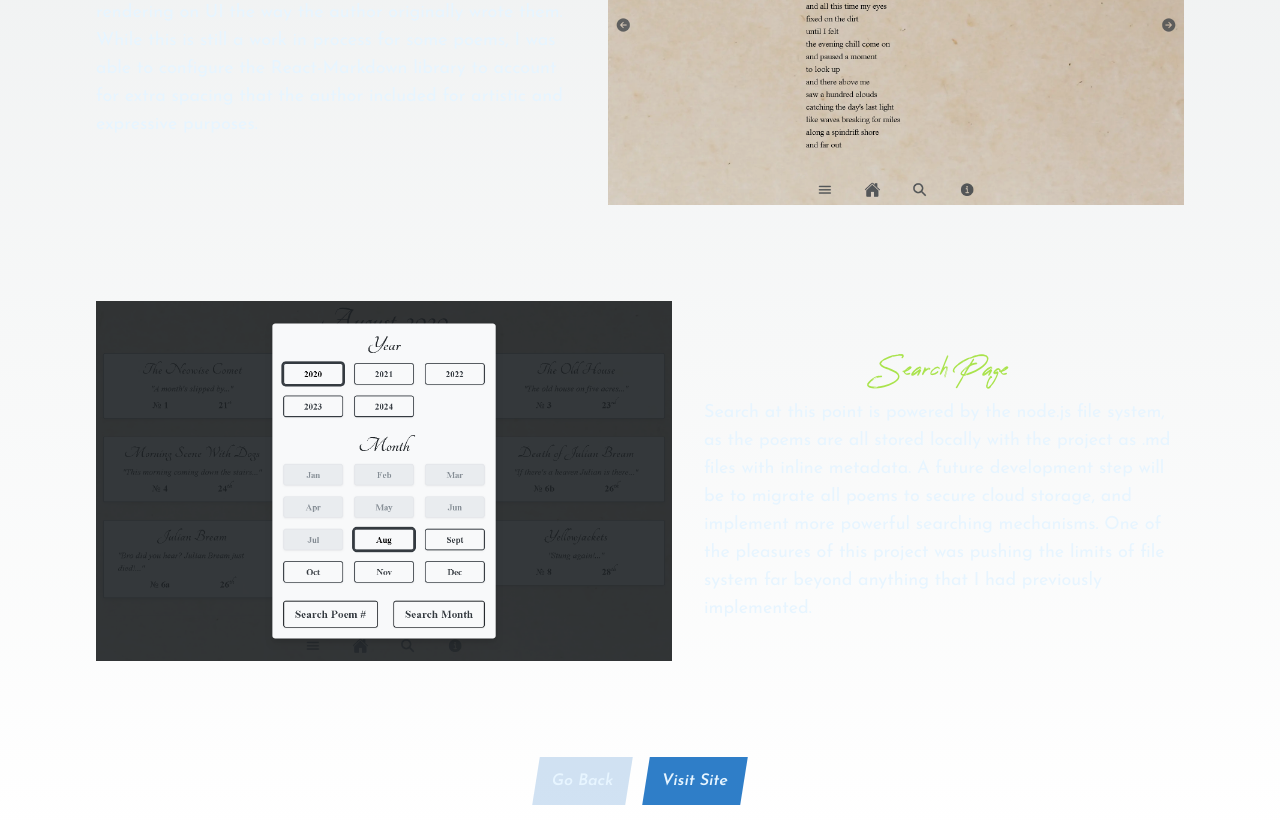
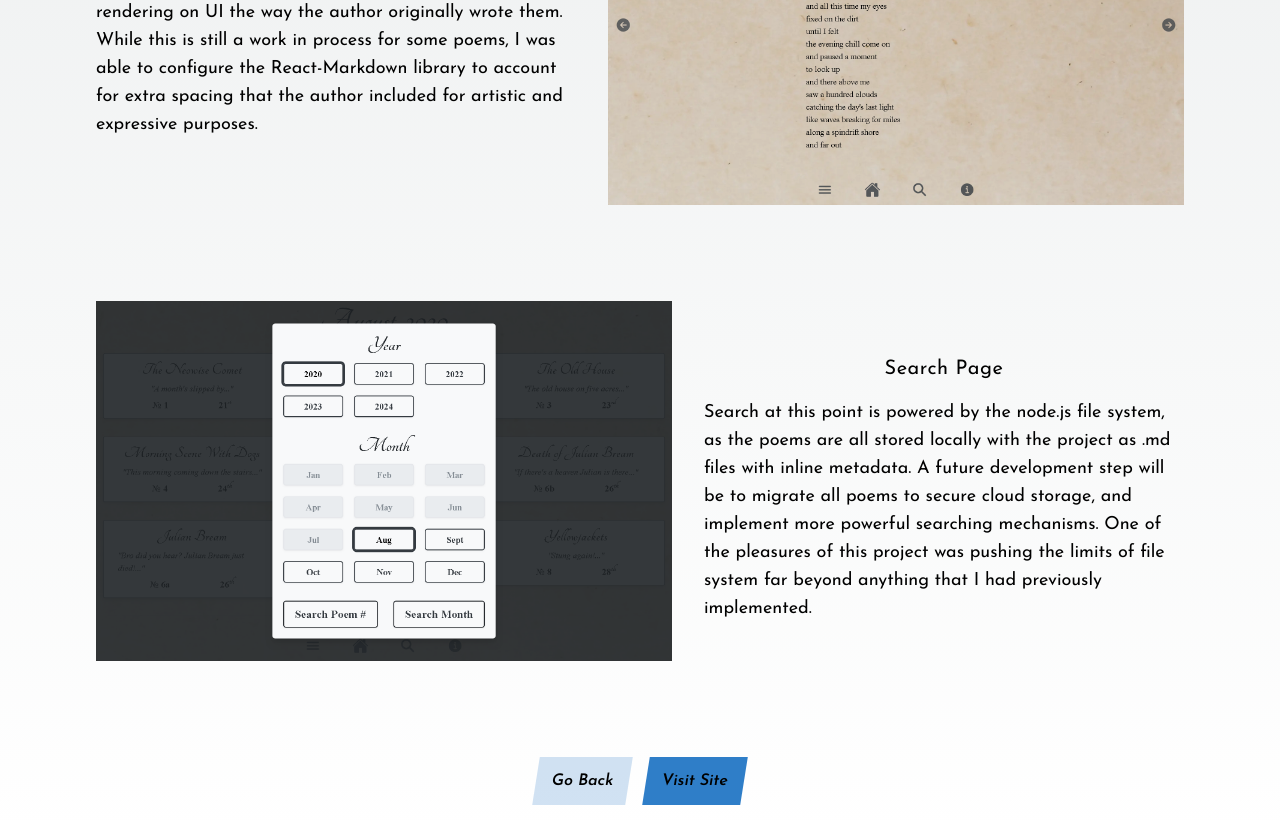
Before and after one commit to theMorganObject/tmo-portfolio, a Next.js app: page /projects/berman-poems in a window 1280 px wide. Shown: the part 1647-2467 px from the top of the page. Built offline with nearby package versions, Linux system fonts and the light colour scheme.

Commit message:
project slug styling updates

```diff
--- a/src/app/projects/[slug]/page.tsx
+++ b/src/app/projects/[slug]/page.tsx
@@ -1,4 +1,4 @@
-import NewProjectDetail from '@/components/gallery/project/NewProjectDetail';
+import NewProjectDetail from '@/components/gallery/project/ProjectDetail';
 import { portfolioData } from '../../../../lib/portfolioData';
 
 export function generateStaticParams() {
--- a/src/components/gallery/project/NewProjectDetail.tsx
+++ /dev/null
@@ -1,134 +0,0 @@
-'use client';
-
-import Image from 'next/image';
-import Link from 'next/link';
-import { useRouter } from 'next/navigation';
-
-import ProjectFeature from './ProjectFeature';
-import Skill from '../Skill';
-import { skillsMapping } from '../../../../lib/skillsMapping';
-
-function NewProjectDetail({ id, data }: { id: string; data: any }) {
-  const router = useRouter();
-  const curProject = data.find((obj: any) => id === obj.slug);
-
-  if (!curProject) {
-    return (
-      <div className='flex justify-center mt-24 text-red-6 2xs:text-xl md:text-2xl md:mt-32'>
-        No project found for ID {id}
-      </div>
-    );
-  }
-
-  const { siteName, href, aboutText, skills, heroImage, feature1, feature2 } =
-    curProject;
-
-  const skillData = skills.map((skill: any) => ({
-    skill,
-    //@ts-ignore,
-    ...skillsMapping[skill],
-  }));
-
-  const handleBack = () => {
-    router.back();
-  };
-
-  return (
-    <article className='flex flex-col justify-center items-center p-4 mt-20'>
-      <header>
-        <h2 className='font-reey text-3xl text-lime-4 tracking-wider mb-12 2xs:text-3xl'>
-          {siteName}
-        </h2>
-      </header>
-
-      {/* Overview Section */}
-      <section aria-labelledby='about'>
-        {/* Hidden heading for screen readers */}
-        <h3 id='about' className='sr-only'>
-          About
-        </h3>{' '}
-        <p className='text-blue-0 text-base mb-12 2xs:text-lg 2xs:p-4 sm:text-lg sm:max-w-screen-sm'>
-          {aboutText}
-        </p>
-      </section>
-
-      {/* Tech Stack Section */}
-      <section aria-labelledby='tech-stack'>
-        <h3
-          id='tech-stack'
-          className='font-reey text-xl text-lime-4 tracking-wide text-center mb-8'
-        >
-          Tech Stack
-        </h3>
-        <div className='flex flex-wrap gap-2 mb-12'>
-          {skillData.map((skill: any) => (
-            <Skill
-              background={skill.background}
-              skill={skill.skill}
-              icon={skill.icon}
-              key={skill.skill}
-            />
-          ))}
-        </div>
-      </section>
-
-      {/* Hero Image */}
-      <section aria-labelledby='hero-image'>
-        {/* Hidden heading for screen readers */}
-        <h3 id='hero-image' className='sr-only'>
-          Project Hero Image
-        </h3>{' '}
-        <Image
-          src={heroImage.imagePath}
-          alt={heroImage.alt}
-          width={heroImage.width}
-          height={heroImage.height}
-          className='mb-20'
-        />
-      </section>
-
-      {/* Features Section */}
-      <section aria-labelledby='features'>
-        <h3 id='features' className='sr-only'>
-          Features
-        </h3>
-        <ProjectFeature
-          name={feature1.name}
-          text={feature1.text}
-          image={feature1.image}
-        />
-        <ProjectFeature
-          name={feature2.name}
-          text={feature2.text}
-          image={feature2.image}
-          reverse={true}
-        />
-      </section>
-
-      {/* Bottom Navigation */}
-      <nav
-        aria-label='Project Navigation'
-        className='flex justify-center gap-4 mb-4'
-      >
-        <button
-          onClick={handleBack}
-          className='-skew-x-9 bg-blue-8/20 py-3 px-4 text-base font-semibold text-blue-0 hover:bg-blue-0/90 hover:text-blue-9'
-        >
-          Go Back
-        </button>
-        <Link
-          href={href}
-          aria-label={`Visit the ${siteName} website`}
-          target='_blank'
-          rel='noopener noreferrer'
-        >
-          <div className='-skew-x-9 bg-blue-8/90 py-3 px-4 text-base font-semibold text-blue-0 hover:bg-blue-0/90 hover:text-blue-9'>
-            Visit Site
-          </div>
-        </Link>
-      </nav>
-    </article>
-  );
-}
-
-export default NewProjectDetail;
--- a/src/components/gallery/project/ProjectDetail.tsx
+++ b/src/components/gallery/project/ProjectDetail.tsx
@@ -4,70 +4,126 @@ import Image from 'next/image';
 import Link from 'next/link';
 import { useRouter } from 'next/navigation';
 
-interface ProjectObject {
-  id: number;
-  siteName: string;
-  aboutText: string;
-  href: string;
-  imagePath: string;
-  alt: string;
-}
+import ProjectFeature from './ProjectFeature';
+import Skill from '../Skill';
+import { skillsMapping } from '../../../../lib/skillsMapping';
 
-interface ProjectDetailProps {
-  project: string;
-  data: Array<ProjectObject>;
-}
-
-function ProjectDetail({ project, data }: ProjectDetailProps) {
+function ProjectDetail({ id, data }: { id: string; data: any }) {
   const router = useRouter();
-  const curProject = data.find((obj) => project === obj.id.toString());
+  const curProject = data.find((obj: any) => id === obj.slug);
 
   if (!curProject) {
     return (
       <div className='flex justify-center mt-24 text-red-6 2xs:text-xl md:text-2xl md:mt-32'>
-        No project found for ID {project}
+        No project found for ID {id}
       </div>
     );
   }
 
-  const { siteName, aboutText, href, imagePath, alt } = curProject;
+  const { siteName, href, aboutText, skills, heroImage, feature1, feature2 } =
+    curProject;
+
+  const skillData = skills.map((skill: any) => ({
+    skill,
+    //@ts-ignore,
+    ...skillsMapping[skill],
+  }));
 
   const handleBack = () => {
     router.back();
   };
+
   return (
     <article className='flex flex-col justify-center items-center p-4 mt-20'>
-      <h2 className='font-reey text-xl text-lime-4 tracking-wider mb-10 2xs:text-3xl'>
+      <header>
+        <h2 className='text-3xl tracking-wider mb-12 2xs:text-3xl'>
           {siteName}
         </h2>
-      <h3 className='text-blue-0 text-base mb-2 2xs:text-lg 2xs:p-4 sm:text-lg sm:max-w-screen-sm'>
+      </header>
+
+      {/* Overview Section */}
+      <section aria-labelledby='about'>
+        {/* Hidden heading for screen readers */}
+        <h3 id='about' className='sr-only'>
+          About
+        </h3>{' '}
+        <p className='text-base mb-12 2xs:text-lg 2xs:p-4 sm:text-lg sm:max-w-screen-sm'>
           {aboutText}
+        </p>
+      </section>
+
+      {/* Tech Stack Section */}
+      <section aria-labelledby='tech-stack'>
+        <h3 id='tech-stack' className='text-xl tracking-wide text-center mb-8'>
+          Tech Stack
         </h3>
+        <div className='flex flex-wrap gap-2 mb-12'>
+          {skillData.map((skill: any) => (
+            <Skill
+              background={skill.background}
+              skill={skill.skill}
+              icon={skill.icon}
+              key={skill.skill}
+            />
+          ))}
+        </div>
+      </section>
+
+      {/* Hero Image */}
+      <section aria-labelledby='hero-image'>
+        {/* Hidden heading for screen readers */}
+        <h3 id='hero-image' className='sr-only'>
+          Project Hero Image
+        </h3>{' '}
         <Image
-        src={imagePath}
-        alt={alt}
-        width={200}
-        height={200}
-        className='mb-4'
+          src={heroImage.imagePath}
+          alt={heroImage.alt}
+          width={heroImage.width}
+          height={heroImage.height}
+          className='mb-20'
         />
-      <div className='flex justify-center gap-4 mb-4'>
+      </section>
+
+      {/* Features Section */}
+      <section aria-labelledby='features'>
+        <h3 id='features' className='sr-only'>
+          Features
+        </h3>
+        <ProjectFeature
+          name={feature1.name}
+          text={feature1.text}
+          image={feature1.image}
+        />
+        <ProjectFeature
+          name={feature2.name}
+          text={feature2.text}
+          image={feature2.image}
+          reverse={true}
+        />
+      </section>
+
+      {/* Bottom Navigation */}
+      <nav
+        aria-label='Project Navigation'
+        className='flex justify-center gap-4 mb-4'
+      >
         <button
           onClick={handleBack}
-          className='-skew-x-9 bg-blue-8/20 py-3 px-4 text-base font-semibold text-blue-0 hover:bg-blue-0/90 hover:text-blue-9'
+          className='-skew-x-9 bg-blue-8/20 py-3 px-4 text-base font-semibold hover:bg-blue-0/90 hover:text-blue-9'
         >
           Go Back
         </button>
         <Link
           href={href}
-          aria-label={`Visit site ${siteName}`}
+          aria-label={`Visit the ${siteName} website`}
           target='_blank'
           rel='noopener noreferrer'
         >
-          <div className='-skew-x-9 bg-blue-8/90 py-3 px-4 text-base font-semibold text-blue-0 hover:bg-blue-0/90 hover:text-blue-9'>
+          <div className='-skew-x-9 bg-blue-8/90 py-3 px-4 text-base font-semibold hover:bg-blue-0/90 hover:text-blue-9'>
             Visit Site
           </div>
         </Link>
-      </div>
+      </nav>
     </article>
   );
 }
--- a/src/components/gallery/project/ProjectFeature.tsx
+++ b/src/components/gallery/project/ProjectFeature.tsx
@@ -14,10 +14,8 @@ export default function ProjectFeature({
       }`}
     >
       <div className='flex flex-col gap-4'>
-        <h3 className='font-reey text-xl text-lime-4 tracking-wide text-center'>
-          {name}
-        </h3>
-        <p className='text-blue-0 text-base max-w-96 2xs:text-lg sm:text-lg sm:max-w-screen-xs'>
+        <h3 className='text-xl tracking-wide text-center'>{name}</h3>
+        <p className='text-base max-w-96 2xs:text-lg sm:text-lg sm:max-w-screen-xs'>
           {text}
         </p>
       </div>
```
Lines whose indentation alone changed are shown as unchanged.
